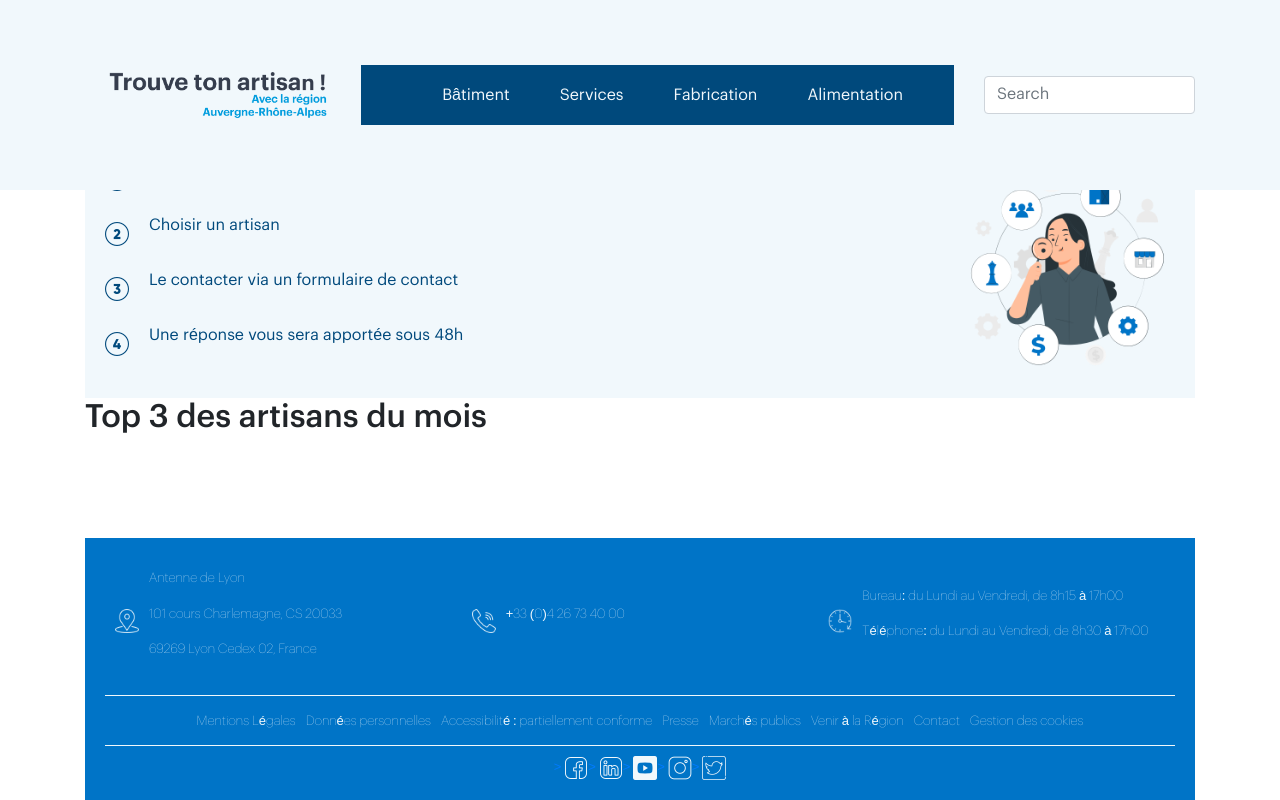
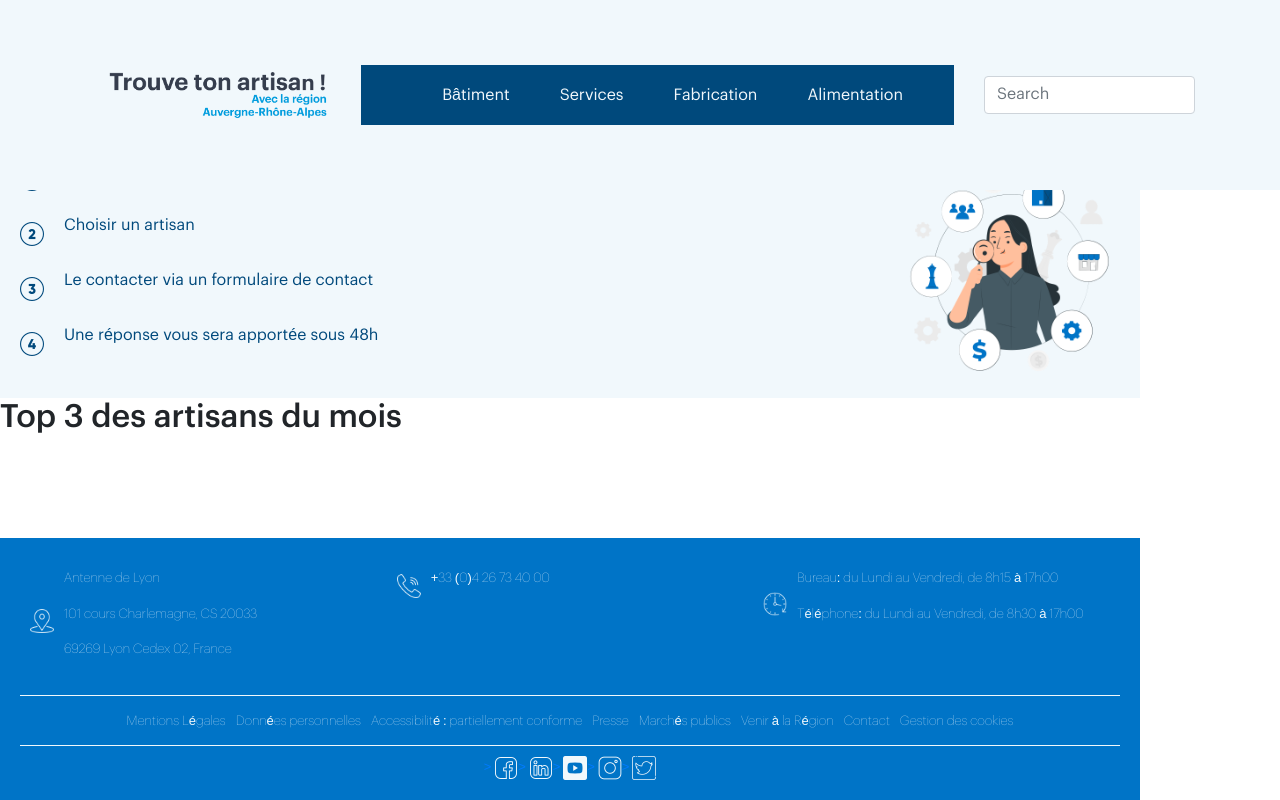
Before and after one commit to Ad15C/Artisan, an Angular app: page / in a window 1280 px wide. Built offline with nearby package versions, Linux system fonts and the light colour scheme.

Commit message:
footer_update

```diff
--- a/src/app/app.component.html
+++ b/src/app/app.component.html
@@ -5,7 +5,7 @@
   <main>
     <router-outlet></router-outlet>
   </main>
-  <footer>
+  <footer class="footer">
     <app-footer></app-footer>
   </footer>
 </div>
--- a/src/app/app.component.scss
+++ b/src/app/app.component.scss
@@ -11,6 +11,9 @@ html, body {
     display: flex;
     flex-direction: column;
     min-height: 100vh;
+    width: 100%;
+    margin: 0;
+    padding: 0;
 }
 
 header {
@@ -32,7 +35,6 @@ main {
 }
 
 footer {
-    padding: 20px;
     background-color: #0074c7;
     color: #f1f8fc;
     width: 100%;
@@ -40,6 +42,7 @@ footer {
     position: relative;
     z-index: 1000;
     margin: 0;
+    padding: 0;
     left: 0;
     right: 0;
     bottom: 0;
--- a/src/app/footer/footer.component.html
+++ b/src/app/footer/footer.component.html
@@ -3,7 +3,7 @@
         <div class="footer-column">
             <div class="content">
                 <a>
-                    <img src="assets/favicons/Adresse.png" alt="Image pour une Adresse">
+                    <img src="assets/favicons/adresse.png" alt="Image pour une Adresse">
                 </a>
                 <div class="adresse">
                     <p>Antenne de Lyon</p>
@@ -48,7 +48,7 @@
     <hr class="footer-separator">
     <div class="footer-row footer-networks">
         <a href="https://www.facebook.com/RegionAuvergneRhoneAlpes" class="networks_img">>
-            <img src="assets/networks/facebook.png" alt="Logo Facebook">
+            <img src="assets/networks/Facebook.png" alt="Logo Facebook">
         </a>
         <a href="https://www.linkedin.com/company/auvergne-rhone-alpes" class="networks_img">>
             <img src="assets/networks/linkedin.png" alt="Logo Linkedin">
@@ -57,10 +57,10 @@
             <img src="assets/networks/youtube.png" alt="Logo YouTube">
         </a>
         <a href="https://www.instagram.com/region_auvergnerhonealpes" class="networks_img">>
-            <img src="assets/networks/instagram.png" alt="Logo Instagram">
+            <img src="assets/networks/Instagram.png" alt="Logo Instagram">
         </a>
         <a href="https://twitter.com/auvergnerhalpes" class="networks_img">>
-            <img src="assets/networks/twitter.png" alt="Logo Twitter">
+            <img src="assets/networks/Twitter.png" alt="Logo Twitter">
         </a>
     </div>
 </footer>
--- a/src/app/footer/footer.component.scss
+++ b/src/app/footer/footer.component.scss
@@ -1,16 +1,15 @@
 .footer {
     width: 100%;
+    margin: 0;
+    padding: 20px;
+    box-sizing: border-box;
     position: relative;
-    margin: 0;
-    padding: 0;
-    box-sizing: border-box;
 
    .footer-row {
         width: 100%;
         display: flex;
         flex-wrap: wrap;
         justify-content: center;
-        align-items: center;
         margin: 0;
 
         .footer-column {
@@ -18,6 +17,7 @@
             min-width: 250px;
             padding: 10px;
             text-align: left;
+
 
             .content {
                 display: flex;
```
